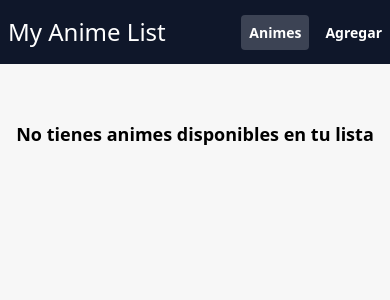
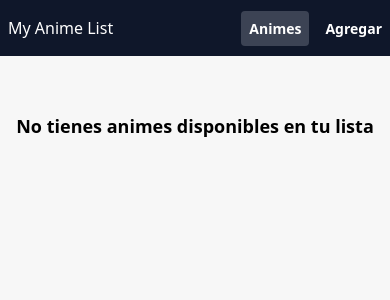
Before and after one commit to eidytrinidad/my-anime-list, an Angular app: page / in a window 390 px wide. Shown: the top 300 px of the page. Built offline with nearby package versions, Linux system fonts and the light colour scheme.

Commit message:
adjust title to diferent screen sizes

```diff
--- a/src/app/shared/components/header/header.component.html
+++ b/src/app/shared/components/header/header.component.html
@@ -1,7 +1,9 @@
 <section class="bg-primary py-2">
   <article class="max-w-6xl mx-auto flex justify-between items-center">
     <a routerLink="/" class="cursor-pointer">
-      <h1 class="text-bold text-white p-2 rounded-lg cursor-pointer text-2xl">
+      <h1
+        class="text-bold text-white p-2 rounded-lg cursor-pointer text-base md:text-2xl"
+      >
         My Anime List
       </h1>
     </a>
```
